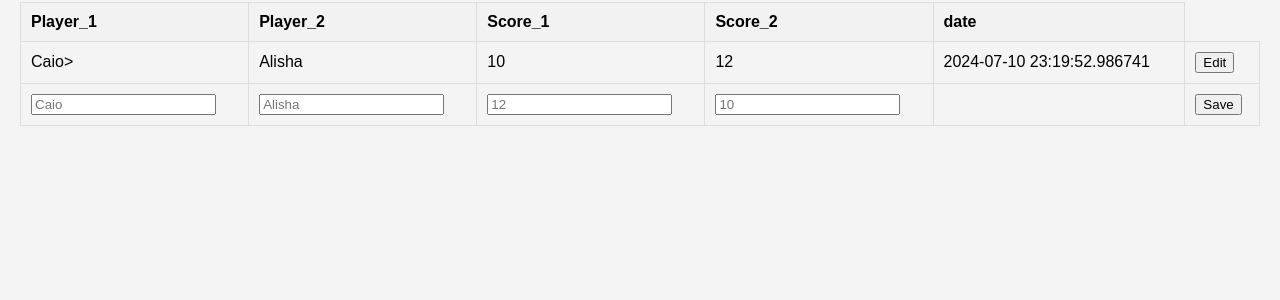
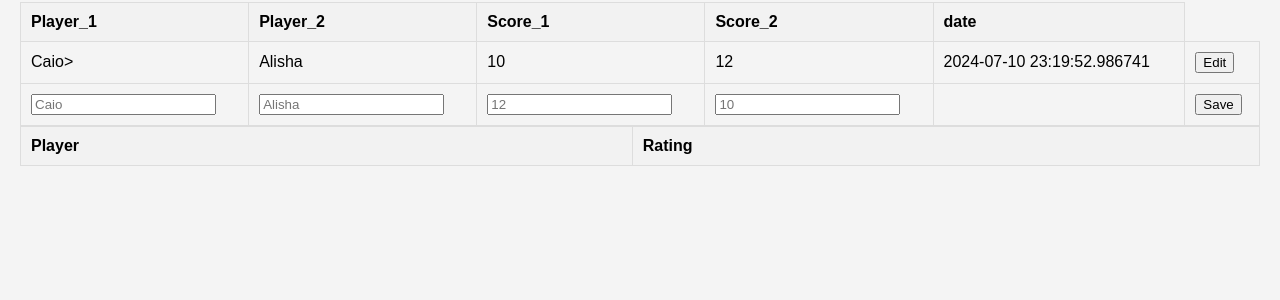
Before and after one commit to cunning-odysseus/Tennis, a Flask app: page /1 in a window 1280 px wide. Shown: the part 139-439 px from the top of the page. Run offline with Flask 3, Linux system fonts and the light colour scheme; lists and menus that the app fills with data are empty.

Commit message:
Rating system teogevoegd

```diff
--- a/leaderboard/app.py
+++ b/leaderboard/app.py
@@ -2,6 +2,7 @@ import os
 from flask import Flask, render_template, request, redirect, url_for
 from flask_sqlalchemy import SQLAlchemy
 from datetime import datetime
+import module
 
 # Hier wordt een flask object gemaakt met de naam 'app'
 app = Flask(__name__)
@@ -44,6 +45,10 @@ class MatchHistory(db.Model):
     score_2 = db.Column(db.Integer, nullable=False)
     date = db.Column(db.DateTime, default=datetime.now)
 
+class Players(db.Model):
+    user_id = db.Column(db.String(80), primary_key=True)
+    rating = db.Column(db.Integer, nullable=False)
+
 # Create the database and tables within the application context
 with app.app_context():
     db.create_all()
@@ -56,13 +61,18 @@ with app.app_context():
 @app.route('/')
 def index():
     match_history_table = MatchHistory.query.order_by(MatchHistory.date.desc()).all()
-    return render_template('match_history.html', match_history_table=match_history_table)
+    player_rating = Players.query.order_by(Players.rating.desc()).all()
+    return render_template('match_history.html', match_history_table=match_history_table, Player_rating=player_rating)
 
 @app.route('/<int:match_id>')
 def index_id(match_id):
     # lijst met matches
     match_history_table = MatchHistory.query.order_by(MatchHistory.date.desc()).all()
     return render_template('match_history.html', match_history_table=match_history_table, match_id=match_id)
+
+
+def user_id_exists(user_id):
+    return db.session.query(Players.query.filter_by(user_id=user_id).exists()).scalar()
 
 # Deze URL kan je niet bezoeken, maar dient alleen om iets in te voeren vandaar de methode POST
 @app.route('/add', methods=['POST'])
@@ -72,6 +82,45 @@ def add_match():
     player_2 = request.form.get('player_2')
     score_1 = request.form.get('score_1')
     score_2 = request.form.get('score_2')
+
+    if user_id_exists(player_1):
+        rating_player_1 = Players.query.get(player_1).rating
+
+    else:
+        rating_player_1 = Players(user_id=player_1, rating=400)
+        db.session.add(rating_player_1)
+        db.session.commit()
+
+    if user_id_exists(player_2):
+        rating_player_2 = Players.query.get(player_2).rating
+
+    else:
+        rating_player_2 = Players(user_id=player_2, rating=400)
+        db.session.add(rating_player_2)
+        db.session.commit()
+
+
+    p1 = module.prob_win(rating_player_1, rating_player_2)
+    p2 = 1 - p1
+
+    if score_1 > score_2:
+        new_rating_p1 = module.update_rating(rating_player_1, 1, p1)
+        new_rating_p2 = module.update_rating(rating_player_2, 0, p2)
+
+        Players.query.get(player_1).rating = new_rating_p1
+        Players.query.get(player_2).rating = new_rating_p2
+
+    if score_1 < score_2:
+        new_rating_p1 = module.update_rating(rating_player_1, 0, p1)
+        new_rating_p2 = module.update_rating(rating_player_2, 1, p2)
+
+        Players.query.get(player_1).rating = new_rating_p1
+        Players.query.get(player_2).rating = new_rating_p2
+
+    elif score_1 == score_2:
+        return 'Score mag niet gelijk zijn'
+
+
     new_match = MatchHistory(player_1=player_1, player_2=player_2, score_1=score_1, score_2=score_2)
     db.session.add(new_match)
     db.session.commit()
--- a/leaderboard/module.py
+++ b/leaderboard/module.py
@@ -10,9 +10,9 @@ def update_rating(current_rating, score, prob_win):
     new_rating = current_rating + 32*(score - prob_win)
     return new_rating
 
+
 p1 = prob_win(1656, 1763)
 p2 = 1 - p1
-print(p1)
 
 update_p1 = update_rating(1656, 1, p1)
 print(update_p1)
--- a/leaderboard/templates/match_history.html
+++ b/leaderboard/templates/match_history.html
@@ -13,7 +13,9 @@
         <input type="text" name="player_2" placeholder="Player Name 2" required>
         <input type="number" name="score_1" placeholder="Score 1" required>
         <input type="number" name="score_2" placeholder="Score 2" required>
-        <button type="submit">Add Match</button>
+        <a href="/add">
+            <button type="submit">Add Match</button>
+        </a>
     </form>
     <table>
         <thead>
@@ -64,5 +66,22 @@
             {% endfor %}
         </tbody>
      </table>
+
+     <table>
+        <thead>
+            <tr>
+                <th>Player</th>
+                <th>Rating</th>
+            </tr>
+        </thead>
+        <tbody>
+            {% for entry in Player_rating %}
+                <tr>
+                    <td>{{ entry.user_id }}></td>
+                    <td>{{ entry.rating }}</td>
+                </tr>
+            {% endfor %}
+        </tbody>
+
 </body>
 </html>
```
Also changed, not shown: leaderboard/data/match_history.db.
